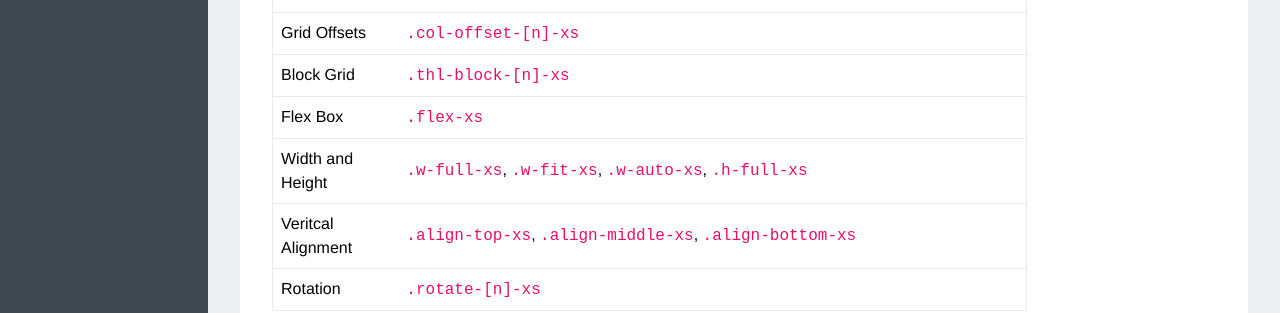
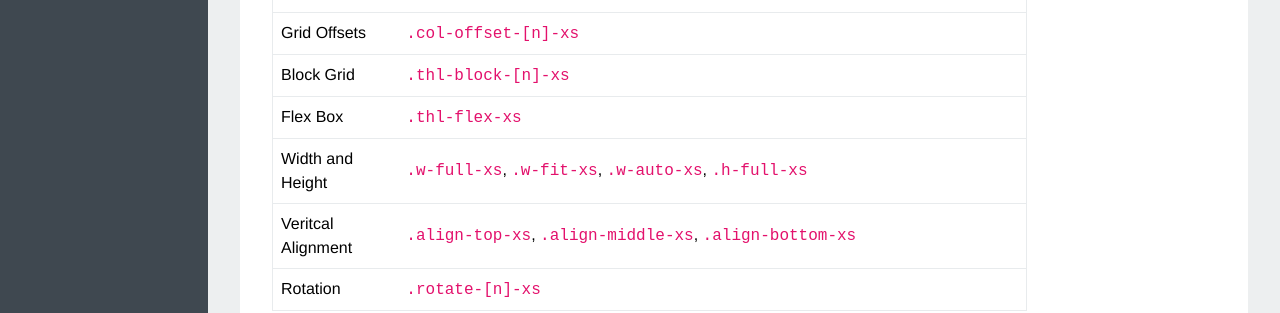
Before and after one commit to treehouse/project-leap, a Jekyll site: the page built from responsive.html, in a window 1280 px wide and 900 px high, scrolled down 1757 px. Shown: the part 469-782 px from the top of the window. Built offline with Jekyll 4.4.1, drawn with Linux system fonts in a browser that asks for light colours; some web fonts are replaced.

Commit message:
updating reponsive example with flex

```diff
--- a/responsive.html
+++ b/responsive.html
@@ -158,7 +158,7 @@ subnav:
       </tr>
       <tr>
         <td>Flex Box</td>
-        <td><code>.flex-xs</code></td>
+        <td><code>.thl-flex-xs</code></td>
       </tr>
       <tr>
         <td>Width and Height</td>
```
